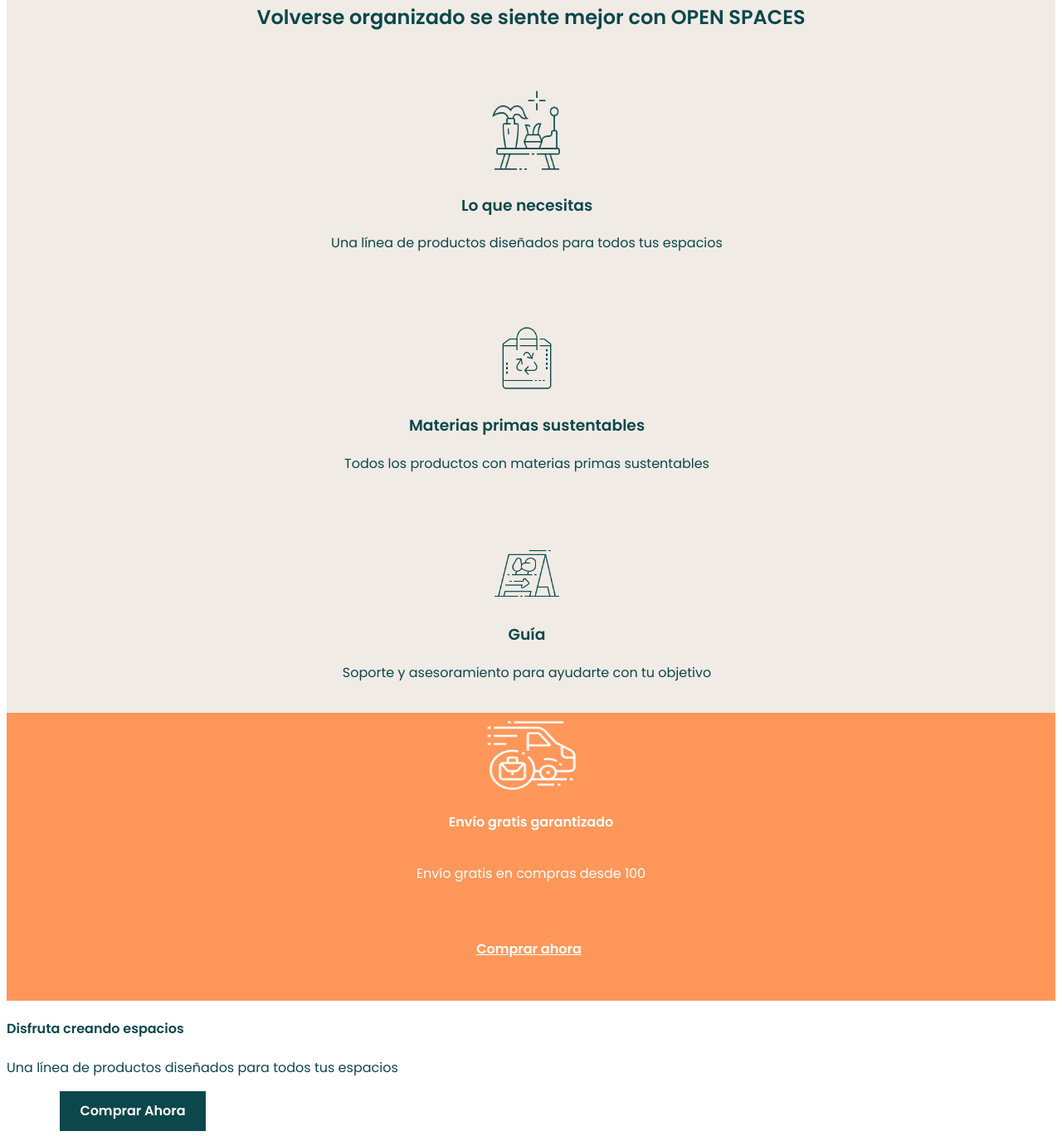
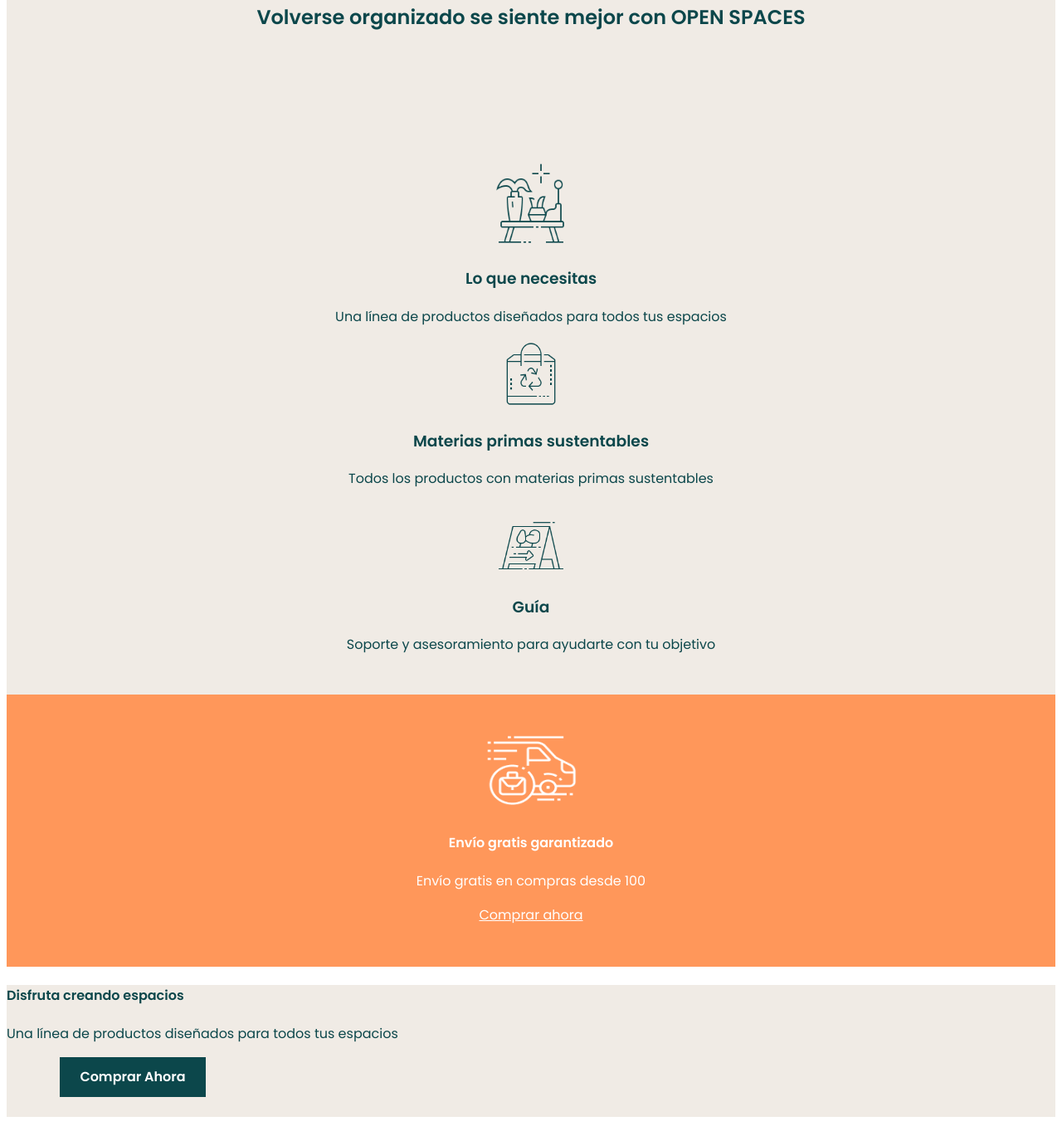
Before and after one commit to Adalab/modulo-1-evaluacion-final-IrisMireya, a website: page src/html/index.html in a window 1280 px wide. Shown: the part 371-1740 px from the top of the page at 83% size. Drawn offline with nearby package versions, Linux system fonts and the light colour scheme; files that its build step writes are made by us from their sources; files whose address does not match are found by name.

Commit message:
text center

```diff
--- a/src/html/partials/section1.html
+++ b/src/html/partials/section1.html
@@ -1,18 +1,18 @@
 <section class="section1" title="section1">
       <h2 class="section1__article--title">Volverse organizado se siente mejor con OPEN SPACES</h2>
-        <article class="section1__title1">
+        <div class="section1__title1">
             <img class="icon" src="./assets/images/icon_1.png" width=" 90" height=" 99"/>
           <h3 class="section1-title">Lo que necesitas</h3>
           <p class="section1-paragraph">Una línea de productos diseñados para todos tus espacios</p>
-        </article>
-        <article class="section1__title2">
+        </div>
+        <div class="section1__title2">
             <img class="icon" src="./assets/images/Biodegradable bag.png" width="72" height=" 81"/>
             <h3 class="section1-title2">Materias primas sustentables</h3>
           <p class="rsection1-paragraph2">Todos los productos con materias primas sustentables</p>
-        </article>
-        <article class="section1__title3">
+        </div>
+        <div class="section1__title3">
             <img class="icon" src="./assets/images/Park.png" width="78.9" height="67.5"/>
             <h3 class="section1-title3">Guía</h3>
           <p class="section1-paragraph3">Soporte y asesoramiento para ayudarte con tu objetivo</p>
-    </article>
+        </div>
   </section>
--- a/src/scss/layout/_section1.scss
+++ b/src/scss/layout/_section1.scss
@@ -2,27 +2,22 @@
     color: $darkgreen;
     font-family: $fontfamily;
     background-color: $beige;
-    display: flex;
-    flex-direction: column;
+    display: grid;
+    grid-template-columns: 1fr;
+    grid-template-rows: 1fr 1fr 1fr 1fr;
     justify-content: center;
-    align-items: center;
-    align-content: center;
 
    &__article--title{
         font-size: 24px;
-        font-weight: 600;
-        text-align: center ;
+        text-align: center;
     }
     &__title1{
         text-align: center;
-        padding: 50px 25px 20px 15px
     }
     &__title2{
         text-align: center;
-        padding: 50px 25px 20px 15px
     }
     &__title3{
         text-align: center;
-        padding: 50px 25px 20px 15px
     }
 }
--- a/src/scss/layout/_section2.scss
+++ b/src/scss/layout/_section2.scss
@@ -1,24 +1,19 @@
 .section2{
     background-color: $orange;
     color: $white;
-    display: flex;
-    flex-direction: column;
-    justify-content: center;
-    align-items: center;
-    align-content: center;
+    text-align: center;
+    padding-top: 40px;
+    padding-bottom: 50px;
 
     &__title{
     font-size: 24px;
-    font-weight: 600;
-    margin: 0;
     }
     &__paragraph{
     font-size: 14px;
+    margin-bottom: 20px;
     }
     &__link{
     color: $white;
     font-size: 16px;
-    font-weight: 600;
-    padding: 50px 20px 50px 15px
     }
 }
--- a/src/scss/layout/_section3.scss
+++ b/src/scss/layout/_section3.scss
@@ -1,6 +1,12 @@
 .section3{
+    background-color:$beige;
     color: $darkgreen;
-    font-family: $fontfamily;
+    &__title{
+    font-size: 24px;
+    }
+    &__paragraph{
+        font-size: 14px;
+    }
 }
 .button2{
 background-color: $darkgreen;
```
